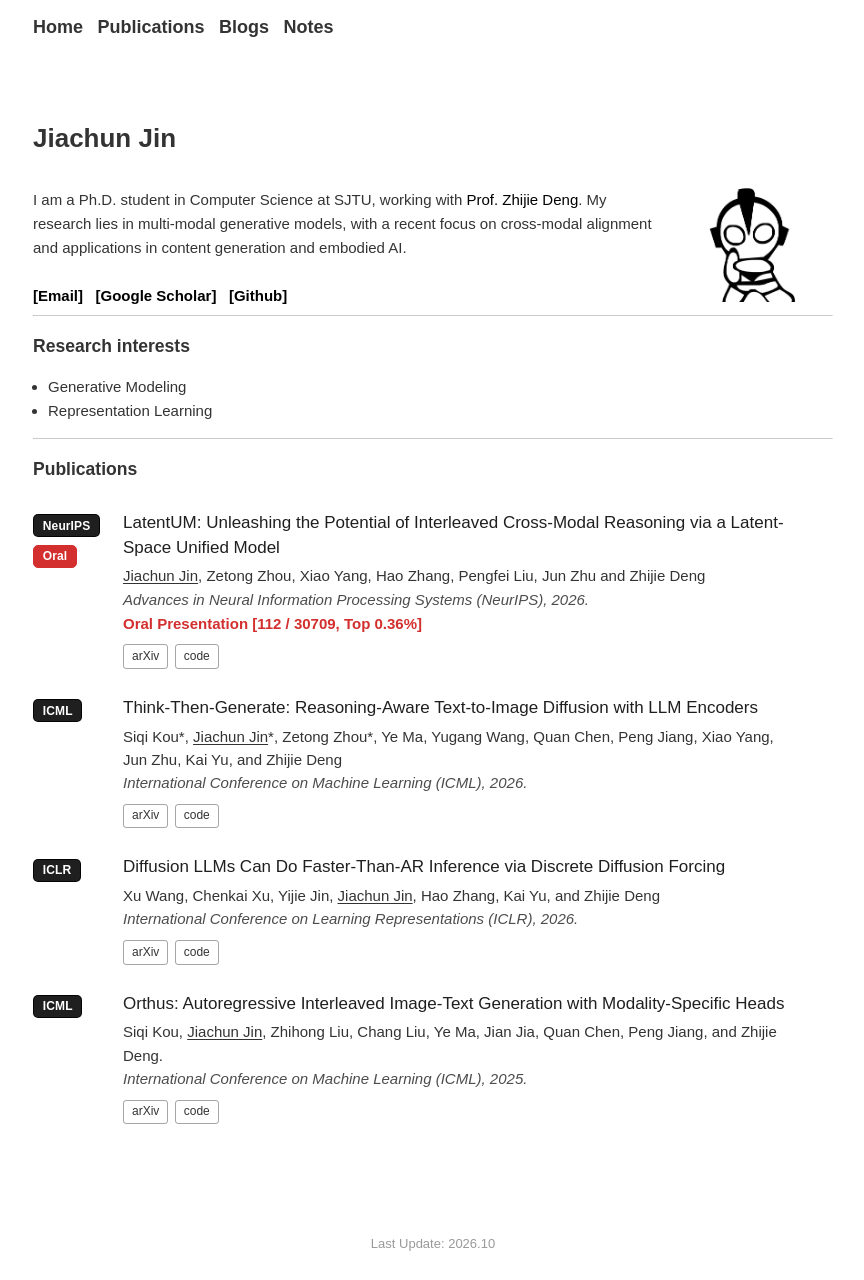
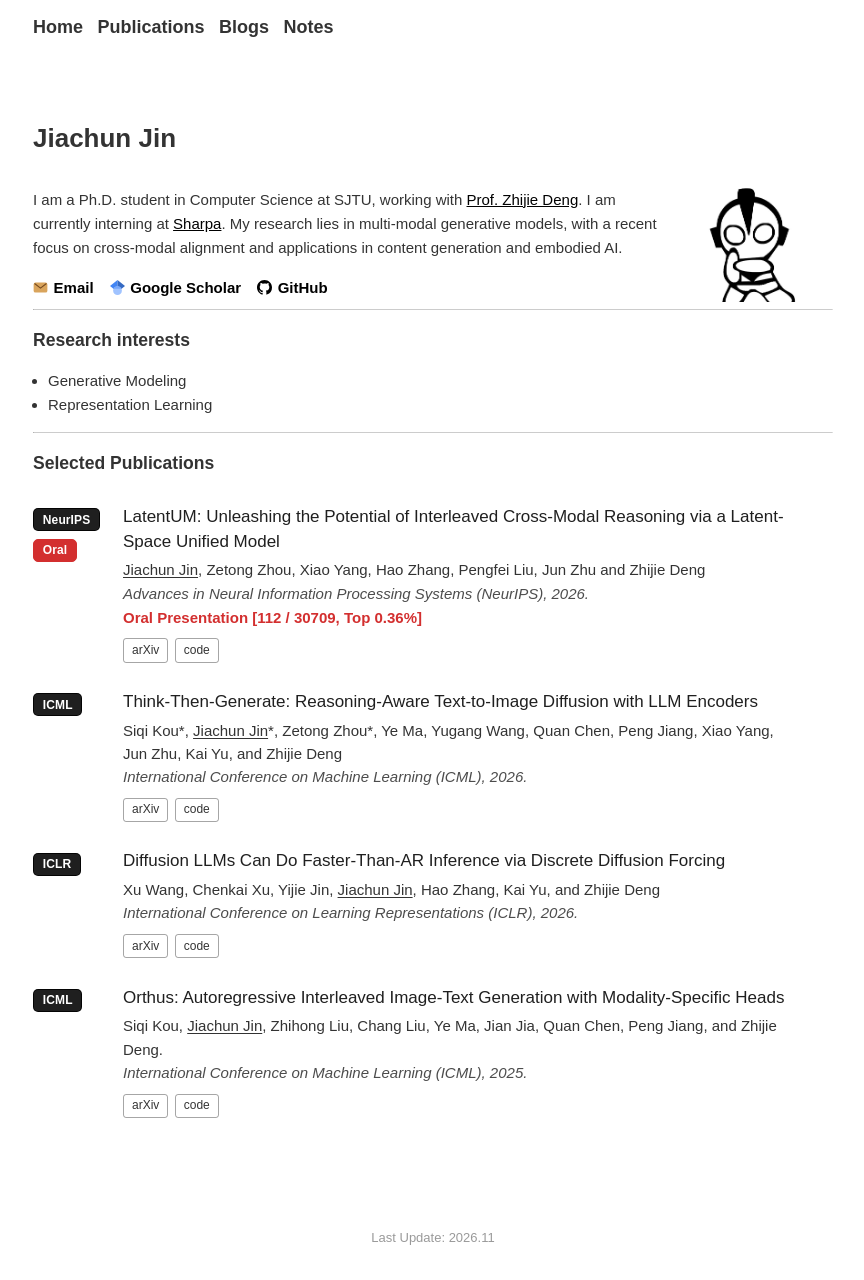
Before and after one commit to jiachunjin/jiachunjin.github.io, a Jekyll site: the page built from index.md, in a window 1280 px wide. Shown: the whole page, without its empty margins (207-1071 px from the left). Built offline with Jekyll 4.4.1, drawn with Linux system fonts in a browser that asks for light colours.

Commit message:
Update profile and add SALA and MirrorPPR to publications

```diff
--- a/css/blog.css
+++ b/css/blog.css
@@ -157,6 +157,28 @@ h1 {
 }
 .article hr {
   border-bottom: 1px solid rgba(0, 0, 0, 0.2);
+}
+.profile-links {
+  display: flex;
+  flex-wrap: wrap;
+  gap: 0.4rem 1rem;
+  margin-top: 1rem;
+}
+.profile-links a {
+  display: inline-flex;
+  align-items: center;
+  gap: 0.35rem;
+  font-weight: 600;
+  text-decoration: none;
+}
+.profile-links a:hover, .profile-links a:focus-visible {
+  text-decoration: underline;
+  text-underline-offset: 0.2em;
+}
+.profile-links svg {
+  width: 1em;
+  height: 1em;
+  flex: none;
 }
 .publication-list {
   margin: 0.25rem 0 2.5rem;
--- a/index.md
+++ b/index.md
@@ -1,17 +1,34 @@
 ---
 layout: home
-update_time: "2026.10"
+update_time: "2026.11"
 ---
 
 ## Jiachun Jin
 <div style="display: flex; justify-content: space-between; align-items: flex-start;">
     <div>
-		<span>I am a Ph.D. student in Computer Science at SJTU, working with <a href="https://thudzj.github.io/" style="text-decoration:none">Prof. Zhijie Deng</a>. My research lies in multi-modal generative models, with a recent focus on cross-modal alignment and applications in content generation and embodied AI.</span>
-        <br>
-        <br>
-        <a href="mailto:jiachun.jin@sjtu.edu.cn" style="text-decoration:none"><b>[Email]</b></a> &nbsp;
-        <a href="https://scholar.google.com/citations?hl=zh-CN&user=CirYupUAAAAJ" style="text-decoration:none"><b>[Google Scholar]</b></a> &nbsp;
-        <a href="https://github.com/jiachunjin" style="text-decoration:none"><b>[Github]</b></a> &nbsp;
+        <span>I am a Ph.D. student in Computer Science at SJTU, working with <a href="https://thudzj.github.io/">Prof. Zhijie Deng</a>. I am currently interning at <a href="https://www.sharpa.com/">Sharpa</a>. My research lies in multi-modal generative models, with a recent focus on cross-modal alignment and applications in content generation and embodied AI.</span>
+        <div class="profile-links">
+            <a href="mailto:jiachun.jin@sjtu.edu.cn">
+                <svg viewBox="0 0 24 24" aria-hidden="true">
+                    <rect x="1" y="4" width="22" height="16" rx="3" fill="#D9A45C"/>
+                    <path d="m3 6 9 7 9-7" fill="none" stroke="#75491F" stroke-width="1.8" stroke-linecap="round" stroke-linejoin="round"/>
+                </svg>
+                Email
+            </a>
+            <a href="https://scholar.google.com/citations?hl=zh-CN&amp;user=CirYupUAAAAJ">
+                <svg viewBox="0 0 512 512" aria-hidden="true">
+                    <path fill="#4285f4" d="M256 411.12 0 202.667 256 0z"/>
+                    <path fill="#356ac3" d="m256 411.12 256-208.453L256 0z"/>
+                    <circle fill="#a0c3ff" cx="256" cy="362.667" r="149.333"/>
+                    <path fill="#76a7fa" d="M121.037 298.667c23.968-50.453 75.392-85.334 134.963-85.334s110.995 34.881 134.963 85.334z"/>
+                </svg>
+                Google Scholar
+            </a>
+            <a href="https://github.com/jiachunjin">
+                <svg viewBox="0 0 16 16" fill="currentColor" aria-hidden="true"><path d="M8 0C3.58 0 0 3.58 0 8c0 3.54 2.29 6.53 5.47 7.59.4.07.55-.17.55-.38 0-.19-.01-.82-.01-1.49-2.01.37-2.53-.49-2.69-.94-.09-.23-.48-.94-.82-1.13-.28-.15-.68-.52-.01-.53.63-.01 1.08.58 1.23.82.72 1.21 1.87.87 2.33.66.07-.52.28-.87.51-1.07-1.78-.2-3.64-.89-3.64-3.95 0-.87.31-1.59.82-2.15-.08-.2-.36-1.02.08-2.12 0 0 .67-.21 2.2.82A7.48 7.48 0 0 1 8 3.86c.68 0 1.36.09 2 .27 1.53-1.04 2.2-.82 2.2-.82.44 1.1.16 1.92.08 2.12.51.56.82 1.27.82 2.15 0 3.07-1.87 3.75-3.65 3.95.29.25.54.73.54 1.48 0 1.07-.01 1.93-.01 2.2 0 .21.15.46.55.38A8.01 8.01 0 0 0 16 8c0-4.42-3.58-8-8-8Z"/></svg>
+                GitHub
+            </a>
+        </div>
     </div>
     <div style="margin-left:25px;" ><img src="./assets/imgs/atm.jpeg" width="150px" style="z-index: 1;"></div>
 </div>
@@ -23,6 +40,6 @@ update_time: "2026.10"
 
 ---
 
-### Publications
+### Selected Publications
 
 {% include publication-list.html selected_only=true %}
```
Also changed, not shown: _data/publications.yml (+24 -0 lines).
